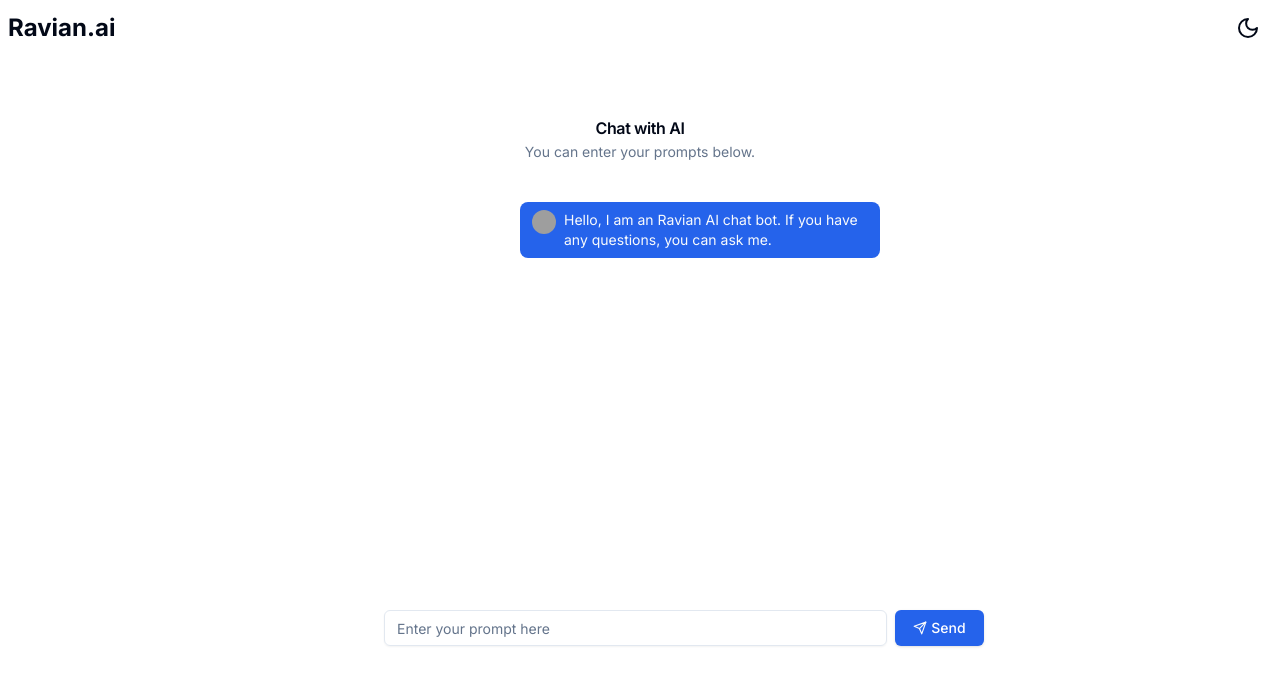
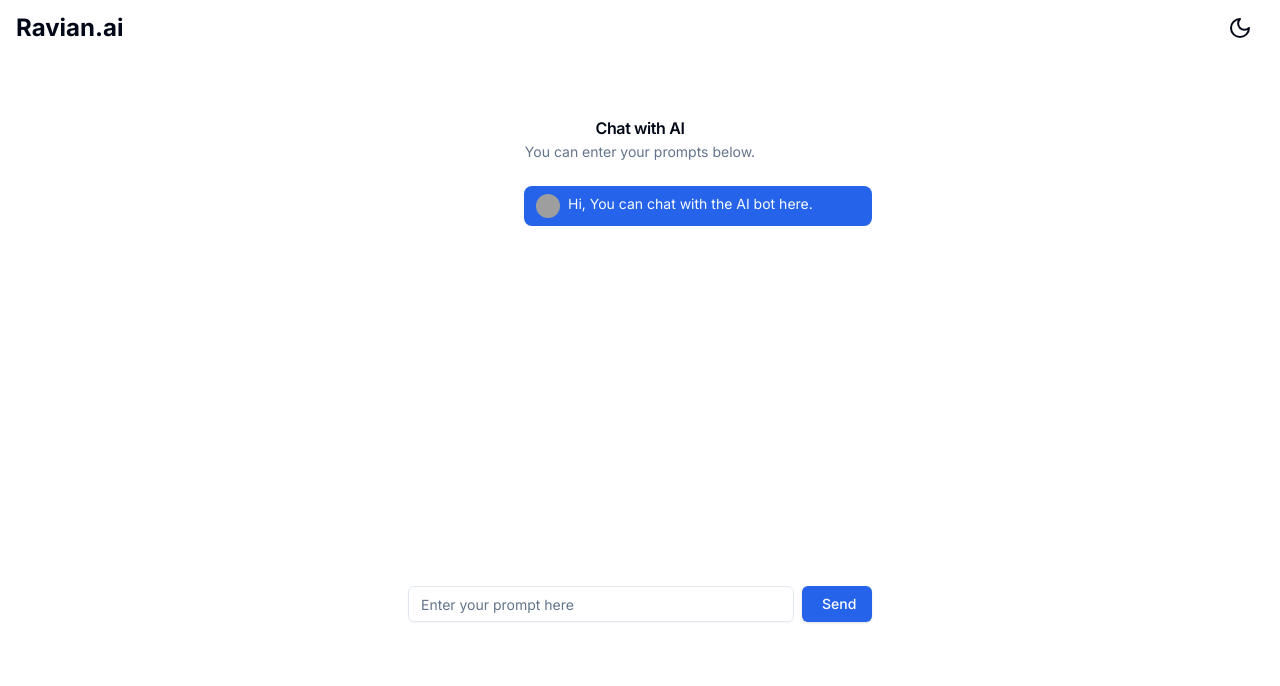
Before and after one commit to EbrahimAfridi/AI-Chatbot, a Next.js app: page / in a window 1280 px wide. Shown: the top 686 px of the page. Built offline with nearby package versions, Linux system fonts and the light colour scheme; no server answers; grey boxes are pictures that could not be loaded.

Commit message:
styling of form and header done

```diff
--- a/src/app/page.tsx
+++ b/src/app/page.tsx
@@ -1,5 +1,5 @@
 "use client";
-import { Send } from "lucide-react";
+
 import {
   Card,
   CardContent,
@@ -10,8 +10,6 @@ import {
 } from "@/components/ui/card";
 import { Avatar, AvatarFallback, AvatarImage } from "@/components/ui/avatar";
 import { cn } from "@/lib/utils";
-import { Button } from "@/components/ui/button";
-import { Input } from "@/components/ui/input";
 import {
   GoogleGenerativeAI,
   HarmCategory,
@@ -19,6 +17,7 @@ import {
 } from "@google/generative-ai";
 import { useEffect, useState } from "react";
 import Header from "@/components/ui/Header";
+import Form from "@/components/ui/Form";
 
 const MODEL_NAME = "gemini-1.5-flash-latest";
 const apiKey = process.env.NEXT_PUBLIC_GEMINI_API_KEY as string;
@@ -30,7 +29,7 @@ export default function Home() {
     setMessages([
       {
         role: 'user',
-        text: "Hello, I am an Ravian AI chat bot. If you have any questions, you can ask me.",
+        text: "Hi, You can chat with the AI bot here.",
         // sender: "bot",
       },
     ]);
@@ -95,18 +94,18 @@ export default function Home() {
   return (
     <main className="flex flex-col min-h-screen">
       <Header />
-      <Card className="flex flex-col justify-center items-center px-4 shadow-none border-none">
-        <CardHeader className="flex justify-center text-center">
+      <div className="flex flex-col items-center justify-center">
+        <Card className="w-full max-w-lg shadow-none border-none">
+          <CardHeader className="flex flex-col items-center text-center">
             <CardTitle>Chat with AI</CardTitle>
             <CardDescription>You can enter your prompts below.</CardDescription>
           </CardHeader>
-        <CardContent className="">
-          <div className="w-full shadow-none max-w-lg flex flex-col space-y-4 p-4 rounded-lg overflow-auto h-96">
+          <CardContent className="flex flex-col space-y-4 h-96 overflow-auto">
             {messages.map((message, index) => (
               <div
                 key={index}
                 className={cn(
-                  "flex w-max max-w-[75%] flex-row gap-2 rounded-lg px-3 py-2 text-sm",
+                  "flex w-full max-w-[75%] gap-2 px-3 py-2 rounded-lg text-sm",
                   message.role === "user"
                     ? "ml-auto bg-primary text-primary-foreground"
                     : "bg-muted"
@@ -119,30 +118,16 @@ export default function Home() {
                 {message.text}
               </div>
             ))}
-          </div>
           </CardContent>
           <CardFooter>
-          <form onSubmit={onSubmit} className="w-full max-w-lg mt-4">
-            <div className="flex min-w-[600px] items-center space-x-2">
-              <Input
-                type="text"
-                placeholder="Enter your prompt here"
-                name="prompt"
-                value={userPrompts}
-                onChange={(e) => setUserPrompts(e.target.value)}
-                className="flex-grow w-[85%]"
+            <Form
+              onSubmit={onSubmit}
+              userPrompts={userPrompts}
+              setUserPrompts={setUserPrompts}
             />
-              <Button
-                type="submit"
-                className="w-[15%] gap-1 flex justify-center"
-              >
-                <Send className="h-3.5 w-3.5" />
-                <span className=" text-white">Send</span>
-              </Button>
-            </div>
-          </form>
           </CardFooter>
         </Card>
+      </div>
     </main>
   );
 }
--- /dev/null
+++ b/src/components/ui/Form.tsx
@@ -0,0 +1,41 @@
+import React, { ChangeEvent, FormEvent } from "react";
+import { Button } from "./button";
+import { Send } from "lucide-react";
+import { Input } from "./input";
+
+interface FormProps {
+  onSubmit: (event: FormEvent<HTMLFormElement>) => void;
+  userPrompts: string;
+  setUserPrompts: (value: string) => void;
+}
+
+const Form: React.FC<FormProps> = ({
+  onSubmit,
+  userPrompts,
+  setUserPrompts,
+}) => {
+  const handleChange = (e: ChangeEvent<HTMLInputElement>) => {
+    setUserPrompts(e.target.value);
+  };
+
+  return (
+    <form onSubmit={onSubmit} className="mt-4 w-full max-w-lg">
+      <div className="flex items-center space-x-2">
+        <Input
+          type="text"
+          placeholder="Enter your prompt here"
+          name="prompt"
+          value={userPrompts}
+          onChange={handleChange}
+          className="flex-grow w-[85%]"
+        />
+        <Button type="submit" className="w-[15%] gap-1 flex justify-center">
+          <Send className="h-3.5 w-3.5" />
+          <span className="text-white">Send</span>
+        </Button>
+      </div>
+    </form>
+  );
+};
+
+export default Form;
--- a/src/components/ui/Header.tsx
+++ b/src/components/ui/Header.tsx
@@ -3,7 +3,7 @@ import ThemeToggle from "@/components/ui/ThemeToggle";
 
 const Header = () => {
   return (
-    <header className='mb-10 p-2'>
+    <header className='mb-10 px-4 py-2'>
       <div className="flex items-center justify-between">
         <h1 className="text-2xl font-bold">Ravian.ai</h1>
         <div>
```
Lines whose indentation alone changed are shown as unchanged.
